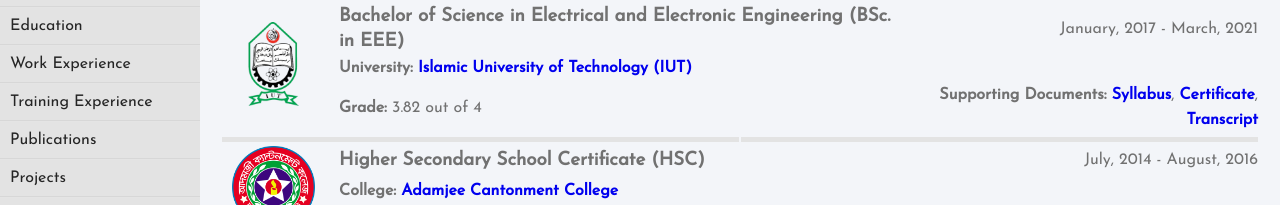
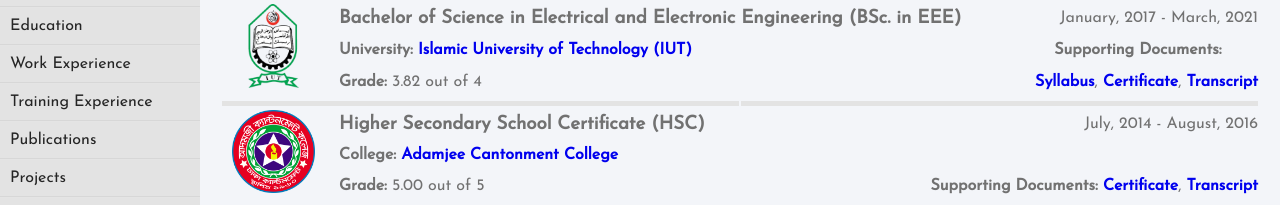
Before and after one commit to ashaduzzaman-niloy/niloy, a plain HTML site: page Education.html in a window 1280 px wide. Shown: the part 295-500 px from the top of the page. Drawn offline with Linux system fonts and the light colour scheme.

Commit message:
Update Education.html

```diff
--- a/Education.html
+++ b/Education.html
@@ -66,12 +66,13 @@
 			</tr>
 			<tr>
 			<td width="1%"></td>
-			<td colspan="4" align="left"><h4><b>University: </b><a href="https://www.iutoic-dhaka.edu/" target="_blank">Islamic University of Technology (IUT)</a></h4></td>
+			<td colspan="3" align="left"><h4><b>University: </b><a href="https://www.iutoic-dhaka.edu/" target="_blank">Islamic University of Technology (IUT)</a></h4></td>
+			<td><b>Supporting Documents: </b></td>
 			</tr>
 			<tr>
 			<td width="1%"></td>
 			<td align="left"><b>Grade: </b>3.82 out of 4</td>
-			<td align="right" colspan="3"><b>Supporting Documents: <a href="BSC Syllabus.pdf" target="_blank">Syllabus</a></b>, <b><a href="BSC Certificate.pdf" target="_blank">Certificate</a></b>, <b><a href="BSC Transcript.pdf" target="_blank">Transcript</a></b></td>
+			<td colspan="3" align="right"><b><a href="BSC Syllabus.pdf" target="_blank">Syllabus</a></b>, <b><a href="BSC Certificate.pdf" target="_blank">Certificate</a></b>, <b><a href="BSC Transcript.pdf" target="_blank">Transcript</a></b></td>
 			</tr>
 			</table>
 			<table>
```
